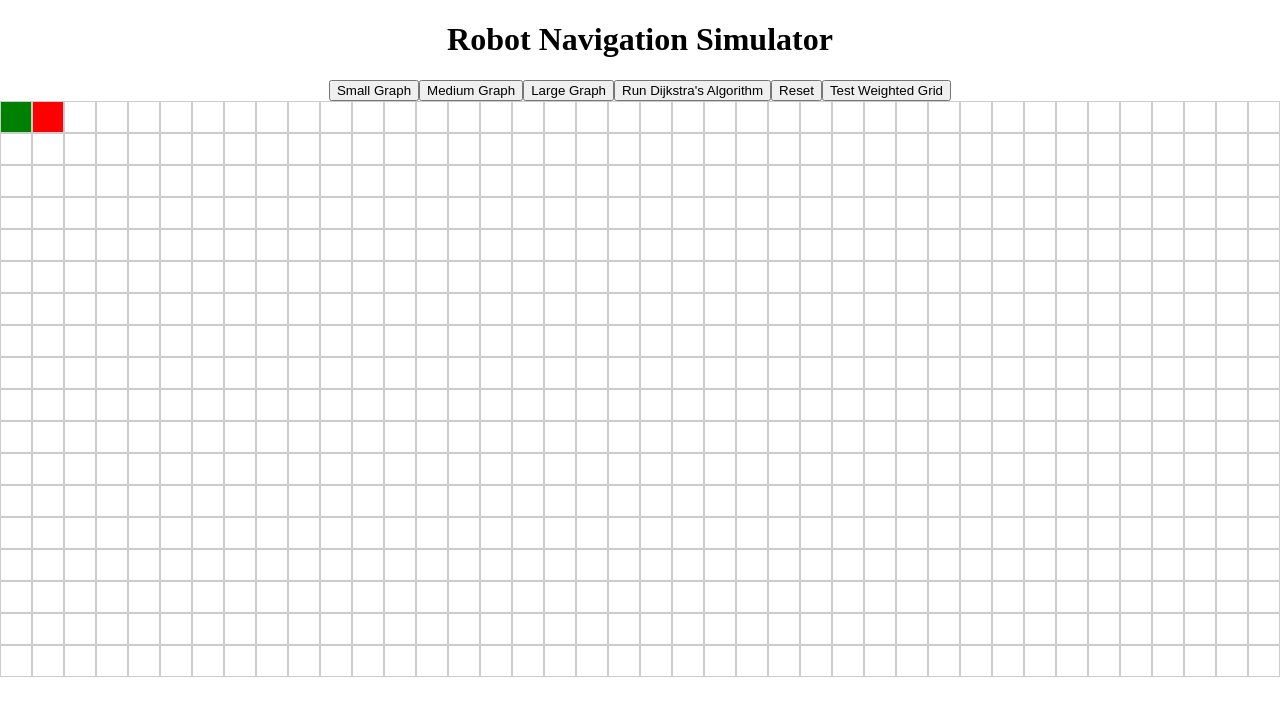
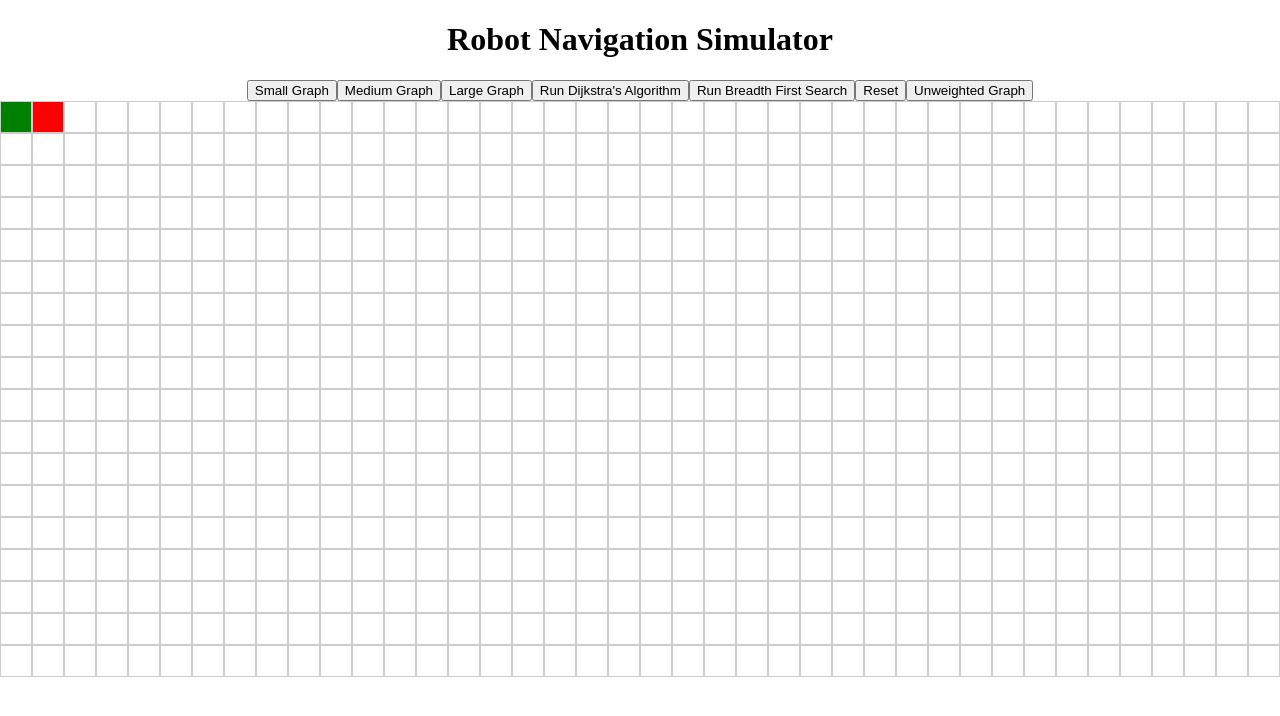
Before and after one commit to Victor00111/pathfinding-visualizer, a React (Create React App) app: page / in a window 1280 px wide. Shown: the top 716 px of the page. Built offline with nearby package versions, Linux system fonts and the light colour scheme.

Commit message:
Added bfs

```diff
--- a/src/App.js
+++ b/src/App.js
@@ -2,10 +2,11 @@ import './App.css';
 import React, { useState } from 'react';
 import Grid from './visual-components/Grid';
 import dijkstra from './algorithms/Dijkstra';
+import bfs from './algorithms/BFS';
 
 function App() {
   const [grid, setGrid] = useState(Array(18).fill().map(_ => Array(40).fill('empty')));
-  const [algoType, setAlgoType] = useState('unweighted');
+  const [algoType, setAlgoType] = useState('Unweighted');
   const [startPosition, setStartPosition] = useState([0, 0]);
   const [targetPosition, setTargetPosition] = useState([0, 1]);
   const [shortestPath, setShortestPath] = useState([]);
@@ -33,13 +34,12 @@ function App() {
         }
       });
     });
-    console.log(weightedGrid)
     setGrid(weightedGrid)
   }
 
   const setGridSmall = () => {
     reset()
-    if (algoType === 'unweighted') {
+    if (algoType === 'Unweighted') {
       setGrid(Array(6).fill(Array(15).fill('empty')))
     } else {
       setWeightedGrid(7, 15)
@@ -48,16 +48,16 @@ function App() {
 
   const setGridMedium = () => {
     reset()
-    if (algoType === 'unweighted') {
+    if (algoType === 'Unweighted') {
       setGrid(Array(12).fill(Array(30).fill('empty')))
     } else {
-      setWeightedGrid(13, 27)
+      setWeightedGrid(13, 29)
     }
   }
 
   const setGridLarge = () => {
     reset()
-    if (algoType === 'unweighted') {
+    if (algoType === 'Unweighted') {
       setGrid(Array(18).fill(Array(40).fill('empty')))
     } else {
       setWeightedGrid(19, 41)
@@ -68,12 +68,21 @@ function App() {
     const path = dijkstra(grid, startPosition, targetPosition);
     setShortestPath(path);
     console.log(grid)
-  };
+  }
 
-  const handleDijkstra = () => {
-    setWeightedGrid(19, 41);
-    // setAlgoType('weighted');
-    // runDijkstra();
+  const runBFS = () => {
+    const path = bfs(grid, startPosition, targetPosition);
+    setShortestPath(path);
+    console.log(grid)
+  }
+
+  const switchGrid = () => {
+    if (algoType === 'Unweighted') {
+      setAlgoType('Weighted')
+    } else {
+      setAlgoType('Unweighted')
+    }
+    setGridLarge()
   }
 
   const resetPath = () => {
@@ -115,8 +124,9 @@ function App() {
       <button onClick={setGridMedium}>Medium Graph</button>
       <button onClick={setGridLarge}>Large Graph</button>
       <button onClick={runDijkstra}>Run Dijkstra's Algorithm</button>
+      <button onClick={runBFS}>Run Breadth First Search</button>
       <button onClick={resetPath}>Reset</button>
-      <button onClick={handleDijkstra}>Test Weighted Grid</button>
+      <button onClick={switchGrid}>{algoType} Graph</button>
       <Grid
         grid={grid} shortestPath={shortestPath} startPosition={startPosition} targetPosition={targetPosition}
         onDragStart={handleDragStart} onDragEnter={handleDragEnter} onDragEnd={handleDragEnd}
--- /dev/null
+++ b/src/algorithms/BFS.js
@@ -0,0 +1,63 @@
+function bfs(grid, start, target) {
+  const queue = [start];
+  const visited = new Set();
+  const previous = new Map();
+
+  while (queue.length > 0) {
+    const current = queue.shift();
+
+    // Check if the target is found
+    if (current[0] === target[0] && current[1] === target[1]) {
+      return getPath(previous, start, target);
+    }
+
+    // Explore neighbors
+    const neighbors = getNeighbors(grid, current);
+    for (const neighbor of neighbors) {
+      const neighborString = neighbor.join(',');
+      if (!visited.has(neighborString)) {
+        visited.add(neighborString);
+        queue.push(neighbor);
+        previous.set(neighborString, current);
+      }
+    }
+  }
+
+  // If no path is found
+  return null;
+}
+
+function getNeighbors(grid, [row, col]) {
+  const neighbors = [];
+  const numRows = grid.length;
+  const numCols = grid[0].length;
+
+  // Possible movements: up, down, left, right
+  const directions = [[-1, 0], [1, 0], [0, -1], [0, 1]];
+
+  for (const [dx, dy] of directions) {
+    const newRow = row + dx;
+    const newCol = col + dy;
+
+    if (newRow >= 0 && newRow < numRows && newCol >= 0 && newCol < numCols && grid[newRow][newCol] !== 'wall') {
+      neighbors.push([newRow, newCol]);
+    }
+  }
+
+  return neighbors;
+}
+
+function getPath(previous, start, target) {
+  const path = [];
+  let current = target;
+
+  while (current[0] !== start[0] || current[1] !== start[1]) {
+    path.unshift(current);
+    current = previous.get(current.join(','));
+  }
+
+  path.unshift(start);
+  return path;
+}
+
+export default bfs;
```
